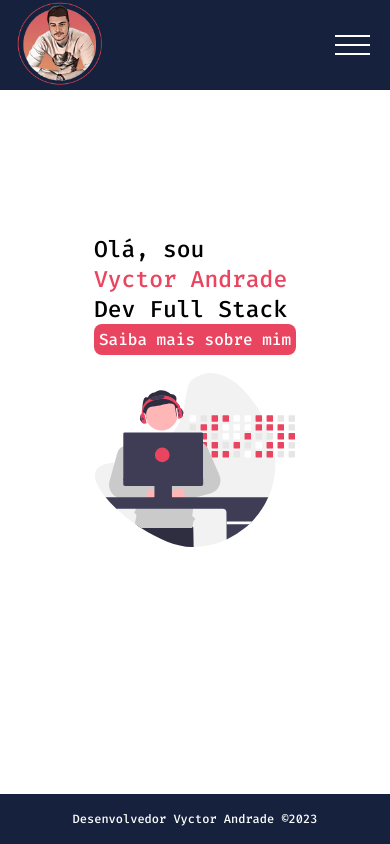
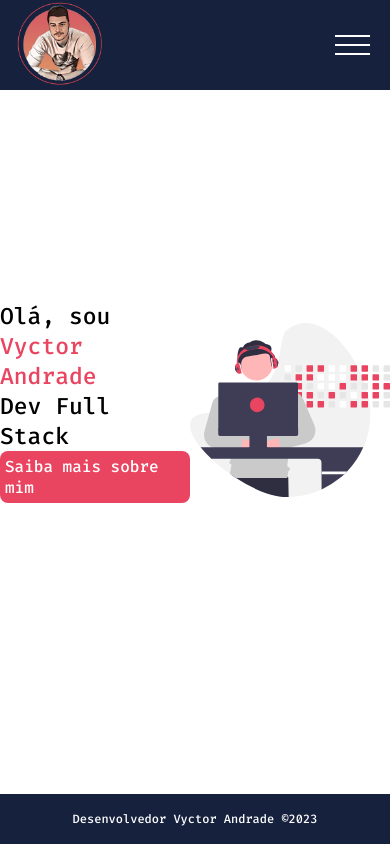
Before and after one commit to vyctorandrade/portfolio, a React (Vite) app: page / in a window 390 px wide. Built offline with nearby package versions, Linux system fonts and the light colour scheme.

Commit message:
Update Home.module.css

```diff
--- a/src/pages/Home/Home.module.css
+++ b/src/pages/Home/Home.module.css
@@ -80,10 +80,10 @@
 
 
     .home p{
-        margin-bottom: 230px;
+
 
         font-size: 23px;
-        position: fixed;
+
 
 
     }
@@ -91,8 +91,9 @@
 
         width: 200px;
         display: flex;
-        padding-top: 50%;
+        padding-top: -50%;
         margin-right: 50%;
+
 
 
 
```
